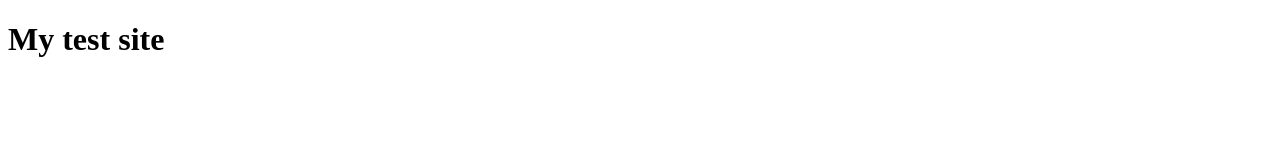
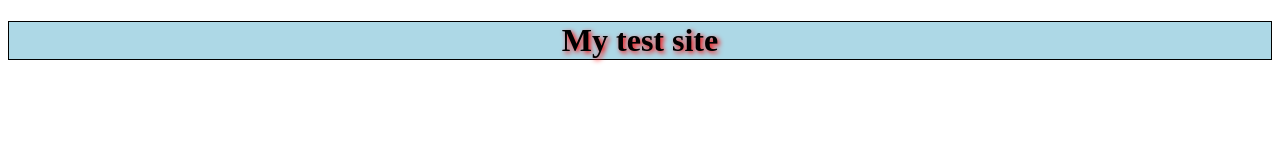
Before and after one commit to alex-t555/alex-t555.github.io, a plain HTML site: page index.html in a window 1280 px wide. Drawn offline with Linux system fonts and the light colour scheme.

Commit message:
Added styles

```diff
--- a/index.html
+++ b/index.html
@@ -2,6 +2,7 @@
 <html lang="en">
 <head>
     <meta charset="UTF-8">
+    <link rel="stylesheet" href="styles/main.css">
     <title>My test site</title>
 </head>
 <body>
--- /dev/null
+++ b/styles/main.css
@@ -0,0 +1,6 @@
+h1 {
+    background: lightblue;
+    border: 1px solid black;
+    text-align: center;
+    text-shadow: 2px 2px 5px red;
+}
```
